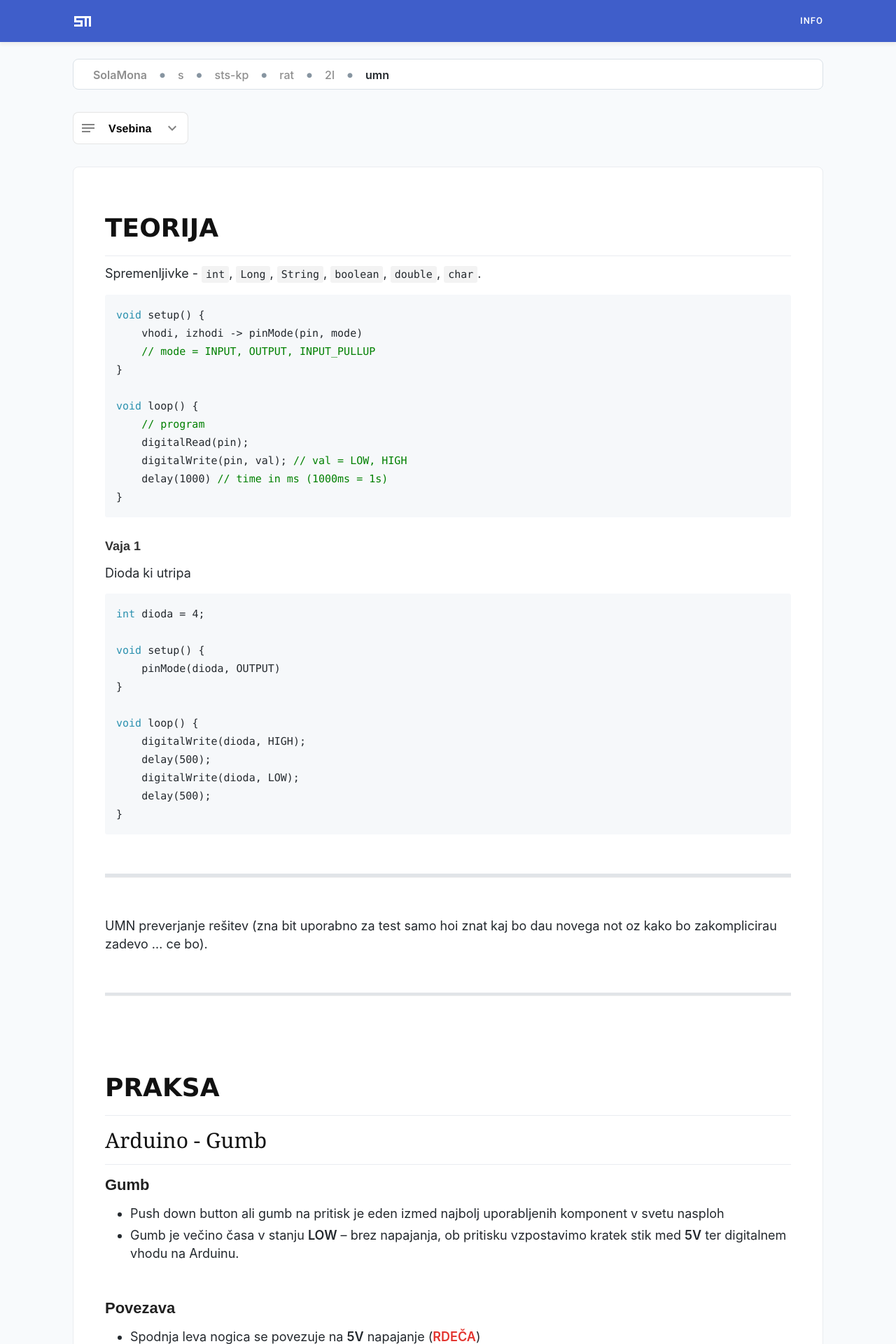
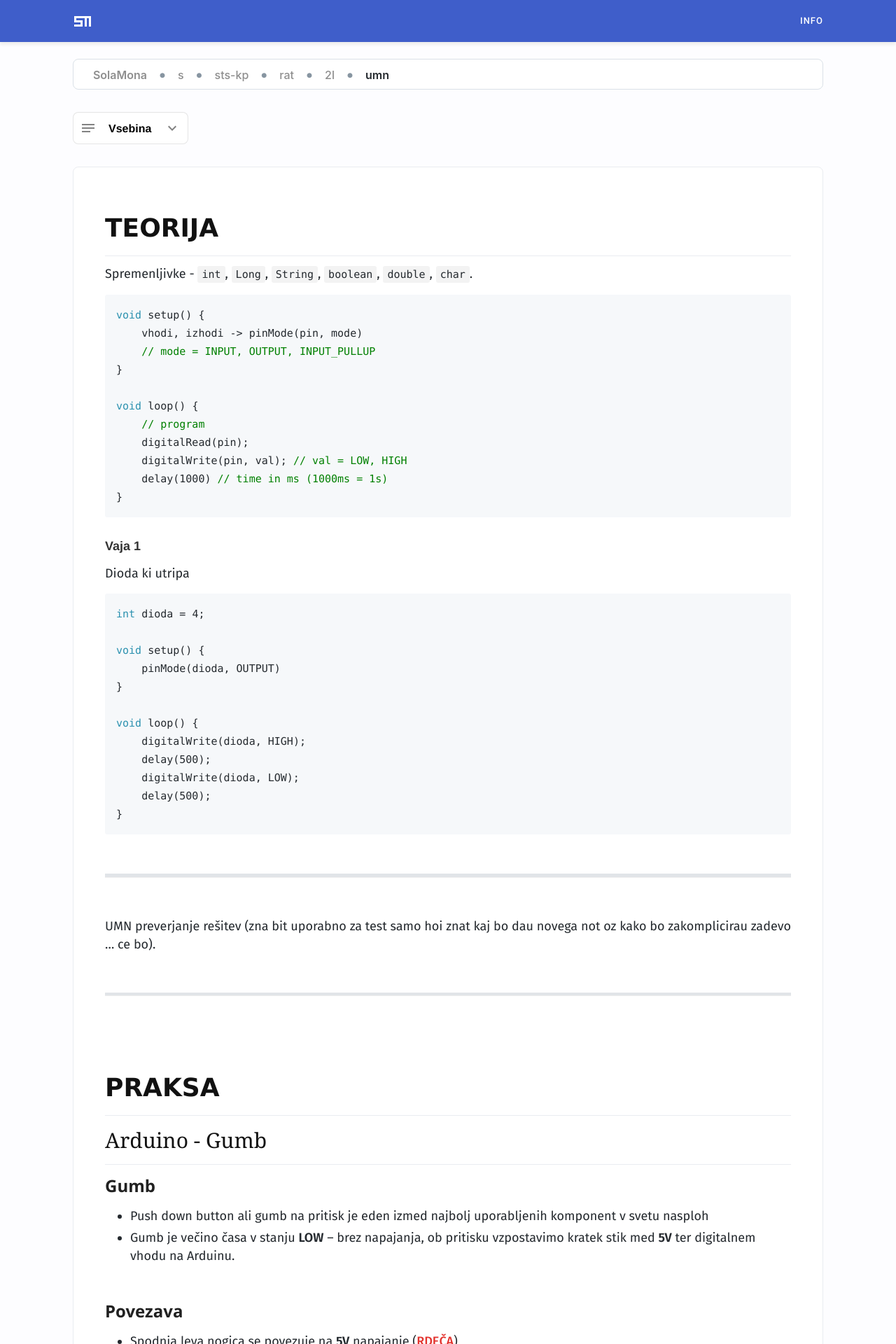
Before and after one commit to elieven/elieven.github.io, a Jekyll site: the page built from s/sts-kp/rat/2l/umn.md, in a window 1280 px wide. Shown: the top 1920 px of the page at 70% size. Built offline with Jekyll 4.4.1, drawn with Linux system fonts in a browser that asks for light colours.

Commit message:
nou font in barva

```diff
--- a/_layouts/default.html
+++ b/_layouts/default.html
@@ -19,6 +19,7 @@
 
   <!-- Fonts -->
   <link href="https://fonts.googleapis.com/css?family=Roboto:500" rel="stylesheet">
+  <link href="https://fonts.googleapis.com/css?family=Fira+Sans:400,500,600" rel="stylesheet">
   <!--link href="https://fonts.googleapis.com/css?family=Roboto:500|Source+Serif+Pro:400,700" rel="stylesheet"-->
   <!--link href="https://fonts.googleapis.com/css?family=Montserrat:600|Open+Sans" rel="stylesheet"-->
   <!-- Logo font -->
--- a/assets/css/_doc2.scss
+++ b/assets/css/_doc2.scss
@@ -214,7 +214,7 @@
 
     strong {
       font-weight: inherit;
-      font-weight: $bold-weight;
+      font-weight: 600;
       //color: rgb(88, 88, 235);
     }
 
@@ -413,7 +413,7 @@
     }
 
     code {
-      font-family: "SFMono-Regular", Consolas, "Liberation Mono", Menlo, Courier, monospace;
+      font-family: "Fira code", "SFMono-Regular", Consolas, "Liberation Mono", Menlo, Courier, monospace;
       font-size: 12px;
       padding: 0.2em 0.4em;
       margin: 0;
@@ -672,7 +672,7 @@
   [href=pink] {
     color: #5858eb !important;
     pointer-events: none;
-    font-weight: 600;
+    font-weight: $bold-weight;
   }
 
   [href=highlight] {
@@ -687,113 +687,113 @@
   [href=green-dark] {
     color: #1F9D55 !important;
     pointer-events: none;
-    font-weight: 600;
+    font-weight: $bold-weight;
   }
 
   [href=green] {
     color: #38C172 !important;
     pointer-events: none;
-    font-weight: 600;
+    font-weight: $bold-weight;
   }
 
   [href=green-light] {
     color: #51D88A !important;
     pointer-events: none;
-    font-weight: 600;
+    font-weight: $bold-weight;
   }
 
   // BLUE
   [href=blue-dark] {
     color: #2779BD !important;
     pointer-events: none;
-    font-weight: 600;
+    font-weight: $bold-weight;
   }
 
   [href=blue] {
     color: #3490DC !important;
     pointer-events: none;
-    font-weight: 600;
+    font-weight: $bold-weight;
   }
 
   [href=blue-light] {
     color: #6CB2EB !important;
     pointer-events: none;
-    font-weight: 600;
+    font-weight: $bold-weight;
   }
 
   // RED
   [href=red-dark] {
     color: #CC1F1A !important;
     pointer-events: none;
-    font-weight: 600;
+    font-weight: $bold-weight;
   }
 
   [href=red] {
     color: #E3342F !important;
     pointer-events: none;
-    font-weight: 600;
+    font-weight: $bold-weight;
   }
 
   [href=red-light] {
     color: #EF5753 !important;
     pointer-events: none;
-    font-weight: 600;
+    font-weight: $bold-weight;
   }
 
   // ORANGE
   [href=orange-dark] {
     color: #DE751F !important;
     pointer-events: none;
-    font-weight: 600;
+    font-weight: $bold-weight;
   }
 
   [href=orange] {
     color: #F6993F !important;
     pointer-events: none;
-    font-weight: 600;
+    font-weight: $bold-weight;
   }
 
   [href=orange-light] {
     color: #FAAD63 !important;
     pointer-events: none;
-    font-weight: 600;
+    font-weight: $bold-weight;
   }
 
   // INDIGO
   [href=indigo-dark] {
     color: #5661B3 !important;
     pointer-events: none;
-    font-weight: 600;
+    font-weight: $bold-weight;
   }
 
   [href=indigo] {
     color: #6574CD !important;
     pointer-events: none;
-    font-weight: 600;
+    font-weight: $bold-weight;
   }
 
   [href=indigo-light] {
     color: #7886D7 !important;
     pointer-events: none;
-    font-weight: 600;
+    font-weight: $bold-weight;
   }
 
   // PURPLE
   [href=purple-dark] {
     color: #794ACF !important;
     pointer-events: none;
-    font-weight: 600;
+    font-weight: $bold-weight;
   }
 
   [href=purple] {
     color: #9561E2 !important;
     pointer-events: none;
-    font-weight: 600;
+    font-weight: $bold-weight;
   }
 
   [href=purple-light] {
     color: #A779E9 !important;
     pointer-events: none;
-    font-weight: 600;
+    font-weight: $bold-weight;
   }
 }
--- a/assets/css/_variables.scss
+++ b/assets/css/_variables.scss
@@ -1,5 +1,6 @@
 // Default font styles
-$default-font: -apple-system,
+$default-font: "Fira sans",
+-apple-system,
 BlinkMacSystemFont,
 "Segoe UI",
 Helvetica,
@@ -41,9 +42,10 @@
 
 // Paragraph styles
 $p-line-height: 26px; // 24px
-$p-font: $default-font; //"Verdana"; // "Source Serif Pro", serif;
+$p-font: 'Fira Sans',
+sans-serif; //"Verdana"; // "Source Serif Pro", serif;
 $p-font-size: 1rem; // 18px
-$bold-weight: 600;
+$bold-weight: 500; // 600
 
 // Heading styles
 $h1-font: "Verdana";
@@ -56,9 +58,10 @@
 $h2-font-weight: 500;
 $h2-color: #111;
 
-$h3-font: Arial;
-$h3-font-size: 1.2222222222222223rem; // 22px
-$h3-font-weight: 600;
+$h3-font: "Segoe UI",
+Arial;
+$h3-font-size: 24px; //1.2222222222222223rem; // 22px
+$h3-font-weight: 700;
 $h3-color: #212121;
 
 $h4-font: "Helvetica";
--- a/assets/css/base.scss
+++ b/assets/css/base.scss
@@ -19,7 +19,7 @@
   color: $ghblack;
   //background-color: rgba(93, 168, 243, 0.04);
   background: #FBFBFB;
-  background: #F8FAFC !important;
+  background: rgba(240, 245, 255, 0.1) !important;
 }
 
 html,
```
Also changed, not shown: s/sts-kp/rat/2l/uiks.md (+4 -4 lines).
